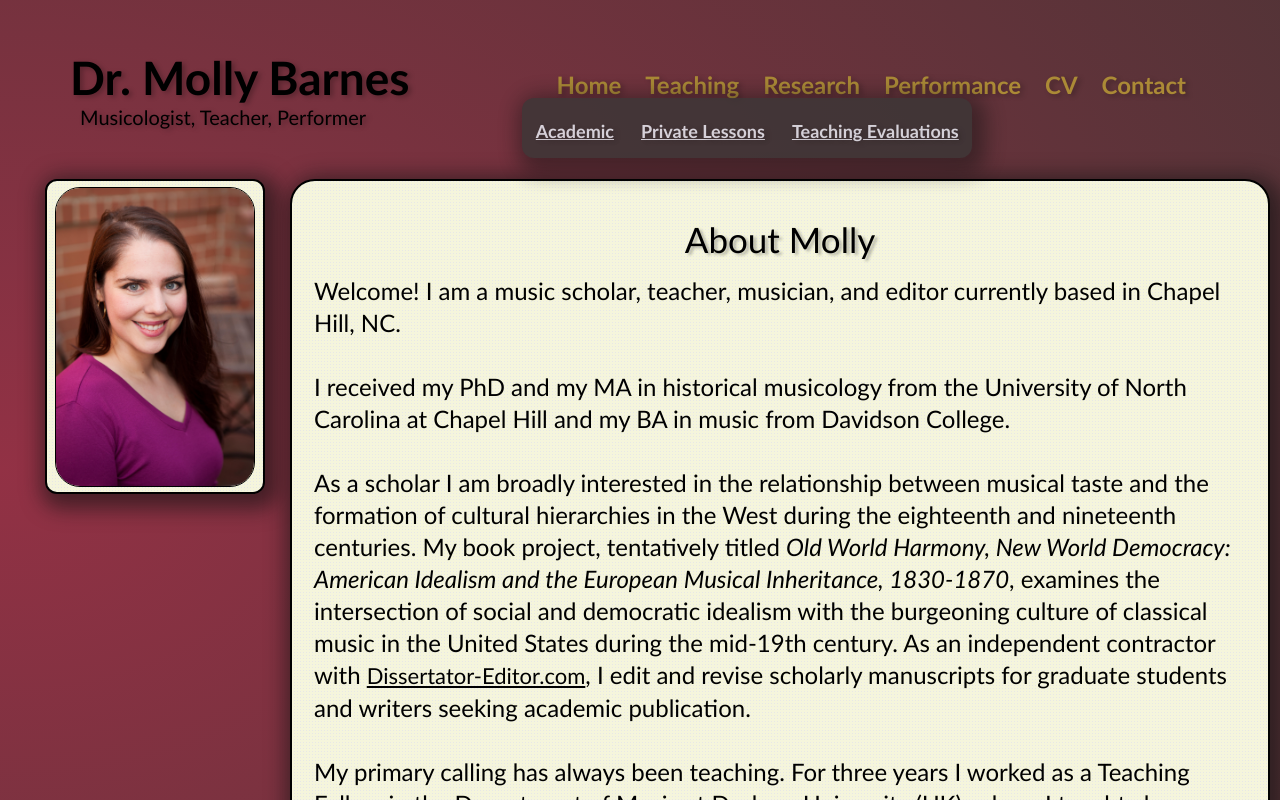
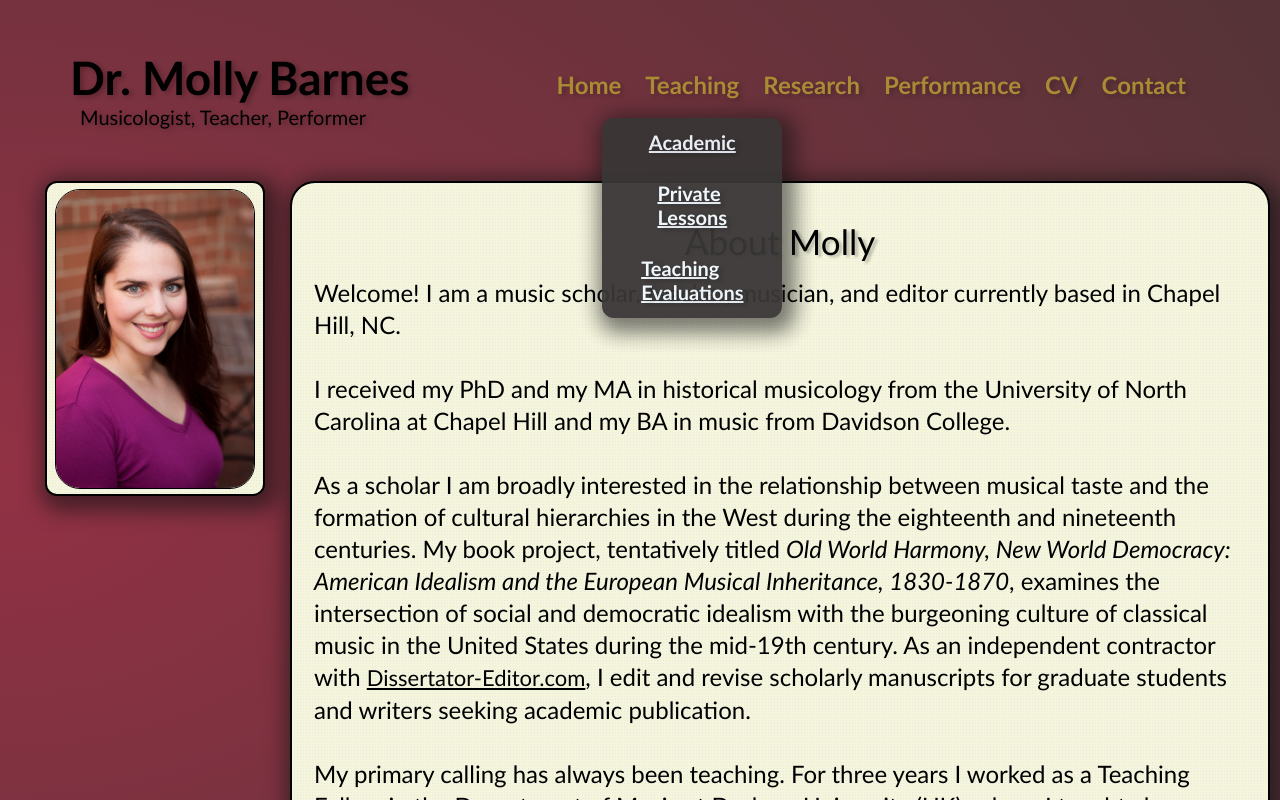
Before and after one commit to jlayher/molly-barnes-music, a Next.js app: page / in a window 1280 px wide. Both pictures are taken after a click on the element "Teaching". Shown: the top 800 px of the page. Built offline with nearby package versions, Linux system fonts and the light colour scheme.

Commit message:
changes to dropdown menu display

```diff
--- a/src/components/Body-Components/DropdownLink.js
+++ b/src/components/Body-Components/DropdownLink.js
@@ -19,9 +19,10 @@ const DropdownLink = () => {
       <div
         className={open ? styles.dropdownlink__dropdown_menu_active : styles.dropdownlink__dropdown_menu_inactive}>
         <ul className={styles.dropdownlink__dropdown_menu_active__ul}>
-          <Link href="/academic-teaching" className={styles.dropdownlink__dropdown_menu_active__ul_link}>Academic</Link>
-          <Link href="/private-lessons" className={styles.dropdownlink__dropdown_menu_active__ul_link}>Private Lessons</Link>
-          <Link href="/testimonials" className={styles.dropdownlink__dropdown_menu_active__ul_link}>Teaching Evaluations</Link>
+          <Link href="/academic-teaching" className={styles.dropdownlink__dropdown_menu_active__ul_link}><p className={styles.dropdownlink__dropdown_menu_active__ul_link_text}>Academic</p></Link>
+          <Link href="/private-lessons" className={styles.dropdownlink__dropdown_menu_active__ul_link}><p className={styles.dropdownlink__dropdown_menu_active__ul_link_text}>Private <br />Lessons</p></Link>
+          <Link href="/testimonials" className={styles.dropdownlink__dropdown_menu_active__ul_link}><p className={styles.dropdownlink__dropdown_menu_active__ul_link_text}>Teaching<br/>Evaluations</p></Link>
+
           </ul>
       </div>
     </div>
--- a/src/styles/Home.module.css
+++ b/src/styles/Home.module.css
@@ -1,7 +1,7 @@
 
 .home__body_container {
   display: flex;
-
+  margin-top: 5px;
 }
 
 /* Contains the Image and Professional Text on Left side */
--- a/src/styles/dropdownlink.module.css
+++ b/src/styles/dropdownlink.module.css
@@ -27,12 +27,9 @@ visibility: visible;
     align-items: center;
     justify-content: center;
 
-
 }
 .dropdownlink__dropdown_menu_active {
     visibility: visible;
-    /* transform: translateY(0);
-    transition: 5000ms ease; */
     background-color: rgb(57, 54, 54);
     opacity: .8;
     height: 70px;
@@ -40,10 +37,13 @@ visibility: visible;
     border-radius: 12px;
 
     position: absolute;
-    margin-top: 48px;
-    margin-left: 110px;
+    top: 48px;
 
-    padding-top: 2px;
+    /* bottom: 25px; */
+    /* margin-top: 42px; */
+    /* margin-bottom: 25px; */
+    /* margin-left: 110px; */
+
     /* gradient generated with cssmatic.com */
     -webkit-box-shadow: 5px 6px 20px 9px rgba(18,18,18,0.57);
     -moz-box-shadow: 5px 6px 20px 9px rgba(18,18,18,0.57);
@@ -63,10 +63,13 @@ visibility: visible;
 .dropdownlink__dropdown_menu_active__ul{
     display: flex;
     flex-direction: row;
+    align-items: center;
     padding: 0px;
     justify-content: space-around;
     align-items: center;
-    padding-top: 20px;
+    margin: 0 auto;
+
+    /* padding-top: 10px; */
 
 }
 
@@ -74,11 +77,15 @@ visibility: visible;
     display: flex;
     justify-content: space-between;
     color: aliceblue;
-    /* padding: 5px 15px; */
+    padding: 12px 0px;
     /* margin: 8px 10px 0px 30px; */
-    font-size: 26px;
+    font-size: 28px;
 
 }
+
+/* .dropdownlink__dropdown_menu_active__ul_link > Link {
+    font-size: 100px;
+} */
 
 @media screen and (max-width: 1450px) {
 
@@ -86,35 +93,59 @@ visibility: visible;
     .dropdownlink__link {
         font-size: 24px;
     }
-    .dropdownlink__dropdown_menu_active {
-        margin-top: 28px;
-        height: 60px;
-        width: 450px;
+
+
+    .dropdownlink__dropdown_menu_active__ul{
+        display: flex;
+        flex-direction: column;
+        /* justify-content: center;
+         align-items: center; */
+        /* margin: 0 auto; */
     }
-    .dropdownlink__dropdown_menu_active__ul_link{
-        font-size: 18px;
+    .dropdownlink__dropdown_menu_active{
+        display:flex;
+        /* justify-content: center; */
+        /* align-items: space-between; */
+        /* margin-right: 107px; */
+        height: 200px;
+        width: 180px;
+        border-radius: 12px;
+        opacity: .95;
 
+        /* margin-top: 48px;
+        margin-left: 110px;
+     */
+        /* padding-top: 2px; */
+    }
+
+     .dropdownlink__dropdown_menu_active__ul_link{
+        /* padding-top: 6px; */
+        /* padding: 20px; */
     }
   }
 
   @media screen and (max-width: 1024px) {
 
     .dropdownlink__dropdown_menu_active__ul{
-        flex-direction: column;
-        justify-content: space-between;
-        align-items: space-between;
-
+        /* display: flex; */
+        /* flex-direction: column; */
+        /* justify-content: center; */
+        /* align-items: center; */
+        /* margin: 0 auto; */
     }
     .dropdownlink__link {
-        font-size: 24px;
+        /* font-size: 24px; */
 
     }
     .dropdownlink__dropdown_menu_active{
+        /* display:flex;
+        justify-content: center;
+        align-items: space-between;
         margin-right: 107px;
-        height: 150px;
-        width: 200px;
+        height: 200px;
+        width: 180px;
         border-radius: 12px;
-
+        opacity: .95; */
 
         /* margin-top: 48px;
         margin-left: 110px;
@@ -123,9 +154,11 @@ visibility: visible;
     }
   }
   .dropdownlink__dropdown_menu_active__ul_link{
-    font-size: 18px;
-    justify-content: space-between;
-    margin-bottom: 20px;
+    /* display: flex; */
+    padding-top: 10px;
+    /* font-size: 20px; */
+    /* justify-content: center;
+    align-items: center; */
 }
 
 
--- a/src/styles/header.module.css
+++ b/src/styles/header.module.css
@@ -6,8 +6,8 @@
     align-items: center;
 
 
-    padding: 40px 70px 20px 70px;
-    margin-bottom: 30px;
+    padding: 40px 70px 10px 70px;
+    margin-bottom: 42px;
 
     text-shadow: 3px 2px 5px rgba(0,0,0,0.25);
 
--- a/src/styles/performance.module.css
+++ b/src/styles/performance.module.css
@@ -29,7 +29,7 @@
     border-radius: 12px;
     padding: 10px;
 
-    margin-top: 20px;
+    margin-top: 10px;
     margin-bottom: 38px;
     margin-right: 40px;
 /* gradient generated with cssmatic.com */
@@ -62,7 +62,7 @@
     background-color: beige;
     border: 2px solid black;
     border-radius: 12px;
-    margin-top: 80px;
+    margin-top: 30px;
     margin-right: 90px;
     margin-bottom: 40px;
     margin-left: 40px;
--- a/src/styles/privatelessons.module.css
+++ b/src/styles/privatelessons.module.css
@@ -57,6 +57,10 @@
     font-size: 28px;
     line-height: 38px;
 
+}
+
+.privatelessons__body_text_anchor{
+  color: black;
 }
 
 /* Contains the Image and Professional Text on Left side */
```
Also changed, not shown: src/styles/research.module.css (+14 -0 lines).
